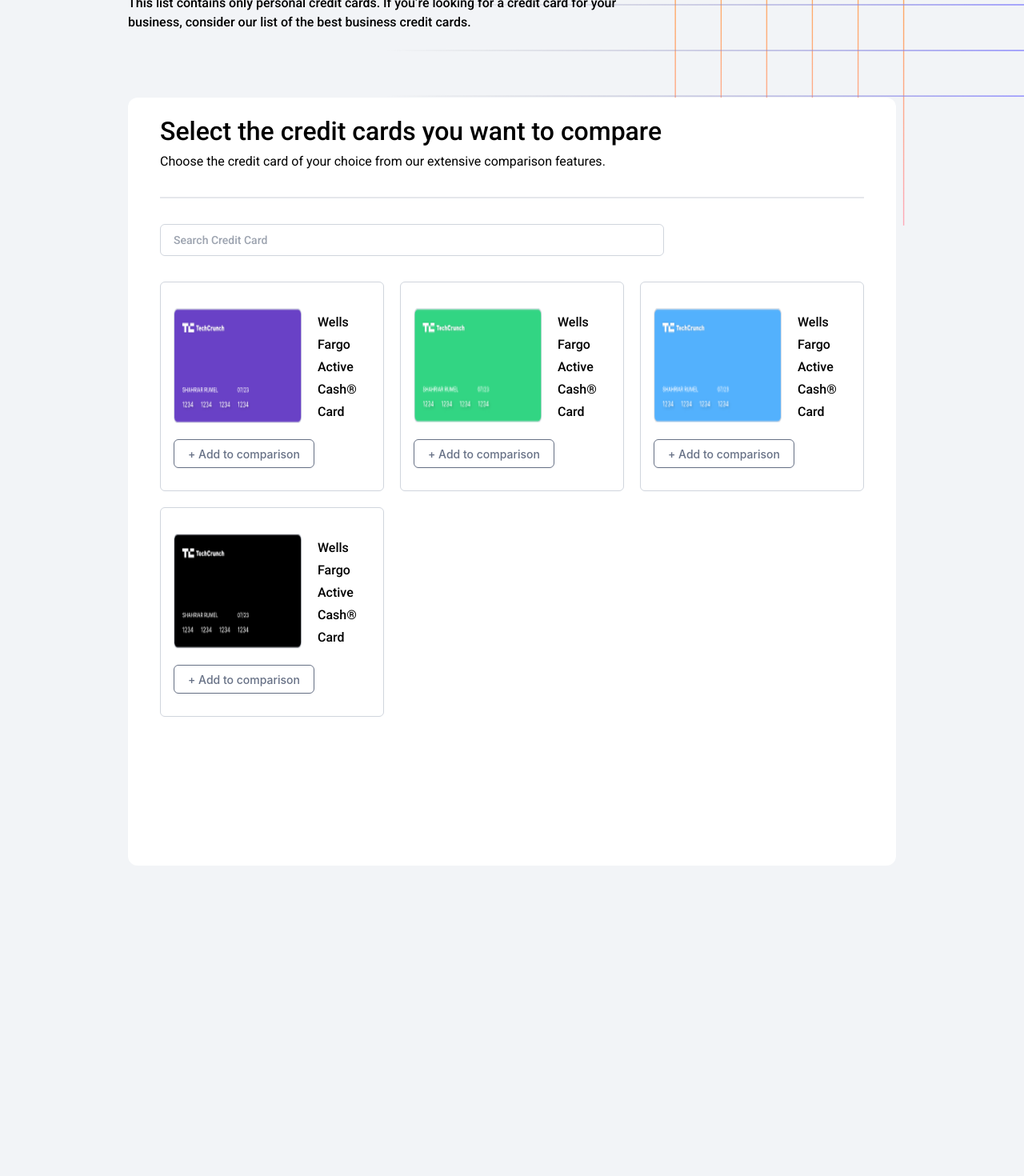
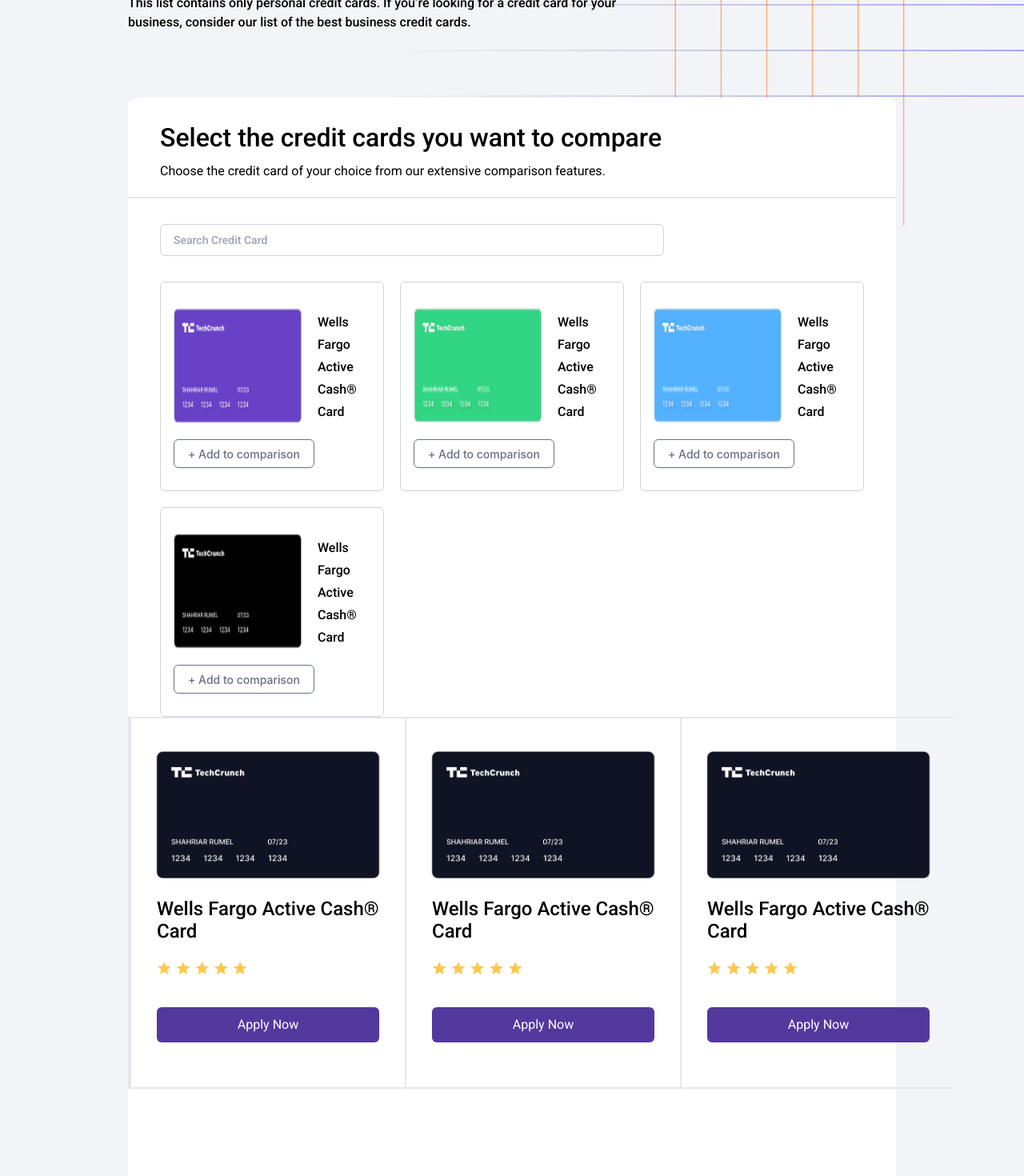
Before and after one commit to Sadmin23/Nest-Finance, a Next.js app: page /card-comparison in a window 1280 px wide. Shown: the part 440-1910 px from the top of the page at 80% size. Built offline with nearby package versions, Linux system fonts and the light colour scheme.

Commit message:
create ApplyCard component

```diff
--- a/app/card-comparison/page.tsx
+++ b/app/card-comparison/page.tsx
@@ -3,6 +3,7 @@
 import { useRouter } from 'next/navigation';
 import Image from 'next/image';
 import CreditCard from '../../components/CreditCard'
+import ApplyCard from '../../components/ApplyCard'
 import Nav from '@/components/Nav';
 import { Button } from 'antd';
 
@@ -28,12 +29,12 @@
             <Image src="/brand_assets/bg.png" width={800} height={600} alt="bg" />
           </div>
         </div>
-        <div className="h-[960px] bg-white mx-40 rounded-xl mt-0 flex-col relative z-10">
-          <div className="py-8 border-b-2 mx-10">
-            <h1 className="font-inter text-2xl font-medium leading-5">
+        <div className="h-[1360px] bg-white mx-40 rounded-xl mt-0 flex-col relative z-10">
+          <div className="pt-10 border-b-2 ">
+            <h1 className="font-inter mx-10 text-2xl font-medium leading-5">
               Select the credit cards you want to compare
             </h1>
-            <h2 className='mt-4'>Choose the credit card of your choice from our extensive comparison features.</h2>
+            <h2 className='my-5 mx-10'>Choose the credit card of your choice from our extensive comparison features.</h2>
           </div>
           <div className="flex mx-10 my-8">
             <input
@@ -48,6 +49,14 @@
             <CreditCard imageno={7}/>
             <CreditCard imageno={5}/>
           </div>
+          <div className="grid grid-cols-[13fr,29fr,29fr,29fr]">
+            <div className="col-span-1 border-l-2 border-y-2">
+            </div>
+            <ApplyCard/>
+            <ApplyCard/>
+            <ApplyCard/>
+          </div>
+
         </div>
       </div>
     </div>
--- /dev/null
+++ b/components/ApplyCard.tsx
@@ -0,0 +1,31 @@
+'use client';
+import { useRouter } from 'next/navigation';
+import Image from 'next/image'
+import { Button } from 'antd';
+
+const ApplyCard = (): JSX.Element => {
+  const router = useRouter();
+
+  return (
+    <div className="col-span-1 border-l-2 border-y-2 flex-col">
+      <Image
+        src="/brand_assets/card0.png"
+        width={280}
+        height={600}
+        alt="bg"
+        className='mx-auto mt-10'
+      />
+      <h2 className='text-black font-inter font-medium text-xl mx-8 mt-6 leading-[28px]'>Wells Fargo Active Cash® Card</h2>
+      <Image
+        src="/brand_assets/star.png"
+        width={113}
+        height={600}
+        alt="bg"
+        className='mx-8 mt-6 mb-10'
+      />
+      <button className='rounded-[6px] mb-14 mx-8 w-[278px] h-11 text-base font-normal text-white bg-[#53389E]'>Apply Now</button>
+    </div>
+  );
+};
+
+export default ApplyCard;
```
Also changed, not shown: public/brand_assets/card0.png (added), public/brand_assets/star.png (added).
